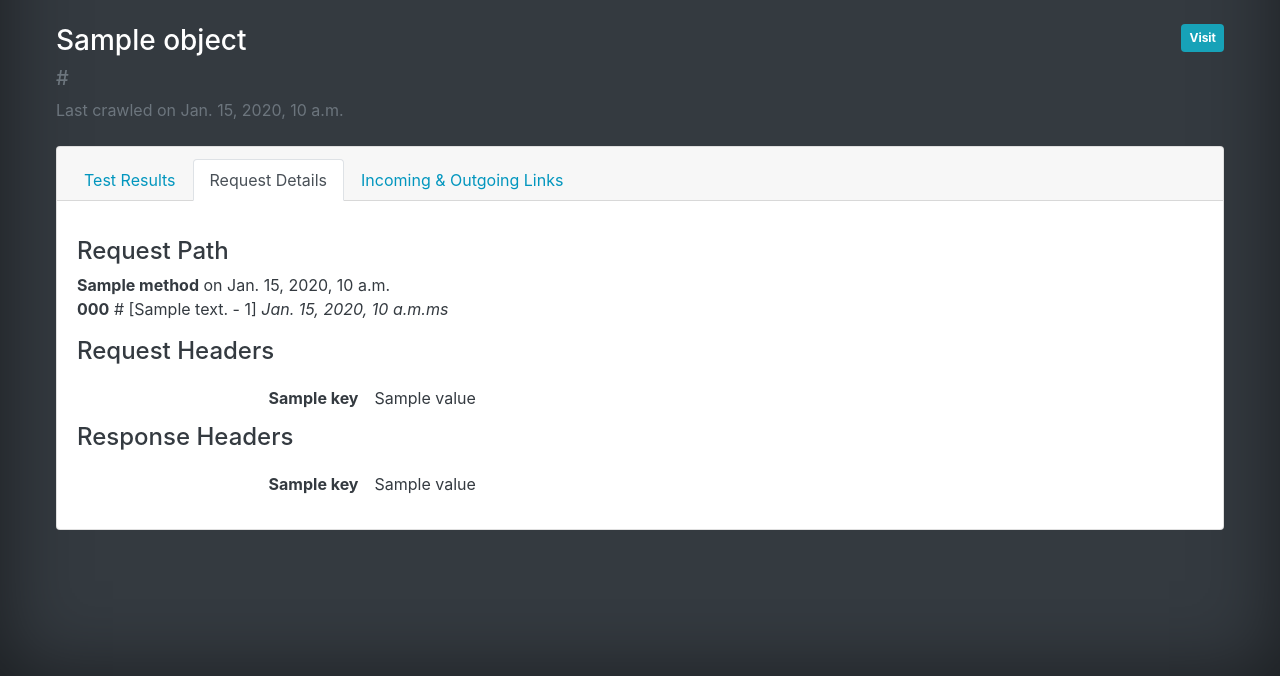
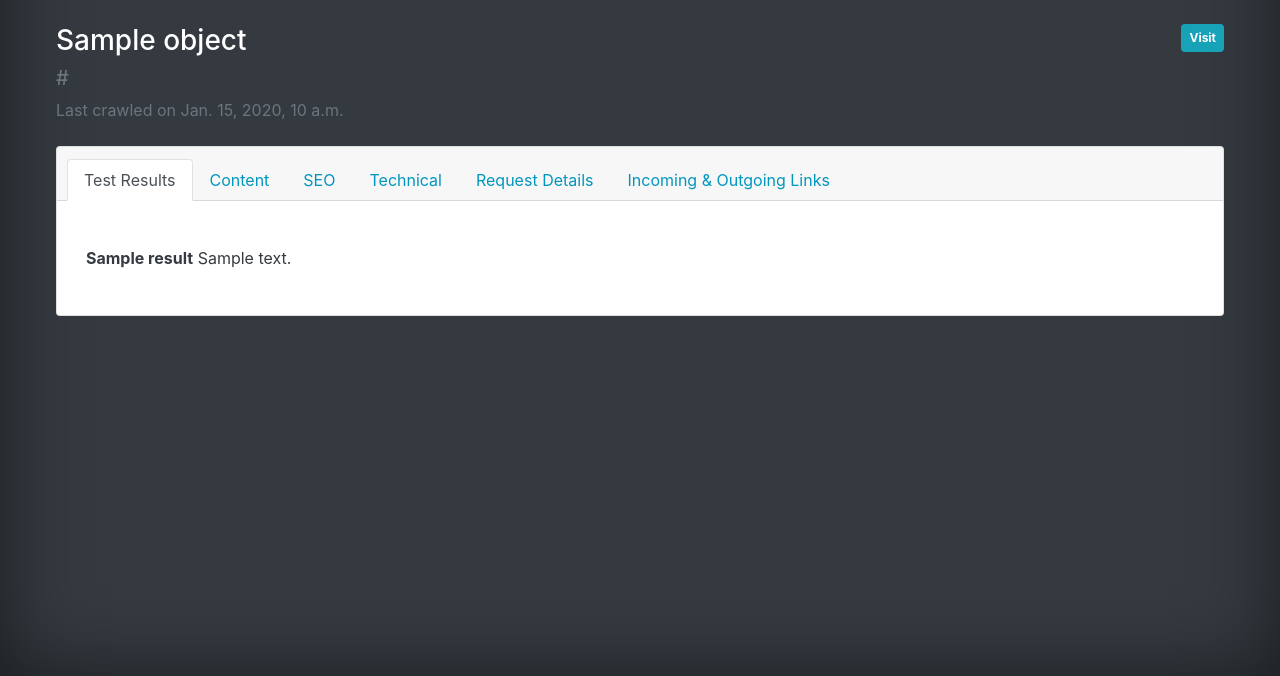
Before and after one commit to ninapavlich/sitecomber, a Django app: template sitecomber/apps/results/templates/results/pageresult_detail.html in a window 1280 px wide. Shown: the part 124-800 px from the top of the page. Run offline with Django 3.2, Linux system fonts and the light colour scheme; the template is opened without the code that fills it: most values are stand-ins (such as "Sample title", 1, 10 or a date in 2020); parts of the project's set-up code (start-up, migrations or seed data) failed here and were passed over; some libraries are stand-ins or nearby versions.

Commit message:
tweak to tab content

```diff
--- a/requirements.txt
+++ b/requirements.txt
@@ -24,7 +24,7 @@ pycparser==2.19
 python-dateutil==2.8.0
 python-magic==0.4.15
 pytz==2018.9
-sitecomber-article-tests==0.0.10
+sitecomber-article-tests==0.0.12
 requests==2.22.0
 six==1.12.0
 sqlparse==0.2.4
--- a/sitecomber/apps/config/templates/config/site_detail.html
+++ b/sitecomber/apps/config/templates/config/site_detail.html
@@ -25,11 +25,11 @@
 
       {% else %}
 
-      <li>(So far) Found <strong>{{object.internal_page_results|length}}</strong> internal pages, with <strong>{{object.external_page_results|length}}</strong> outgoing links. <strong>{{object.uncrawled_page_results|length}}</strong> pages left to crawl</li>
+      <li>(So far) Found <strong>{{object.internal_page_results|length}}</strong> internal pages, with <strong>{{object.external_page_results|length}}</strong> outgoing links. <strong>{{object.uncrawled_page_results|length}}</strong> pages left to crawl.</li>
 
       {% endif %}
 
-      <li><strong class="text-danger">{{object.pages_with_errors|length}}</strong> pages with errors</li>
+      <li><strong class="text-danger">{{object.pages_with_errors|length}}</strong> pages with errors.</li>
 
     </ul>
 
--- a/sitecomber/apps/results/templates/results/pageresult_detail.html
+++ b/sitecomber/apps/results/templates/results/pageresult_detail.html
@@ -33,33 +33,59 @@
     <div class="card-header">
       <ul class="nav nav-tabs card-header-tabs" role="tablist">
         <li class="nav-item">
-          <a class="nav-link" href="#tests" role="tab" aria-controls="description" aria-selected="false">Test Results</a>
+          <a class="nav-link active" href="#tests" role="tab" aria-controls="description" aria-selected="true">Test Results</a>
+        </li>
+
+        <li class="nav-item">
+          <a class="nav-link" href="#content" role="tab" aria-controls="deals" aria-selected="false">Content</a>
         </li>
         <li class="nav-item">
-          <a class="nav-link active"  href="#request" role="tab" aria-controls="history" aria-selected="true">Request Details</a>
+          <a class="nav-link" href="#seo" role="tab" aria-controls="deals" aria-selected="false">SEO</a>
+        </li>
+        <li class="nav-item">
+          <a class="nav-link" href="#technical" role="tab" aria-controls="deals" aria-selected="false">Technical</a>
+        </li>
+
+        <li class="nav-item">
+          <a class="nav-link"  href="#request" role="tab" aria-controls="history" aria-selected="false">Request Details</a>
         </li>
         <li class="nav-item">
           <a class="nav-link" href="#links" role="tab" aria-controls="deals" aria-selected="false">Incoming &amp; Outgoing Links</a>
         </li>
 
+
       </ul>
     </div>
     <div class="card-body">
+       <div class="tab-content mt-3">
 
 
-       <div class="tab-content mt-3">
-        <div class="tab-pane " id="tests" role="tabpanel">
+
+        <div class="tab-pane active" id="tests" role="tabpanel">
           <ul class="list-unstyled">
             {% for result in object.test_results %}
             <li class="p-2 my-2 alert alert-{{result.bootstrap_class}}">
               <strong>{{result.test_title}}</strong> {{result.message}}
             </li>
             {% endfor %}
-
           </ul>
         </div>
 
-        <div class="tab-pane active" id="request" role="tabpanel" aria-labelledby="history-tab">
+
+        <div class="tab-pane" id="content" role="tabpanel">
+          Content TODO
+        </div>
+
+        <div class="tab-pane" id="seo" role="tabpanel">
+          SEO TODO
+        </div>
+
+        <div class="tab-pane" id="technical" role="tabpanel">
+          technical TODO
+        </div>
+
+
+        <div class="tab-pane" id="request" role="tabpanel" aria-labelledby="history-tab">
           {% if object.latest_request %}
           {% if object.latest_request.response %}
           <h4>Request Path</h4>
@@ -71,8 +97,10 @@
           </ul>
           {% endif %}
 
-          <div class="clearfix">
+          <div class="clearfix mt-4">
             <h4>Request Headers</h4>
+
+            <div class="border rounded bg-light clearfix">
               <dl>
               {% for key, value in object.latest_request.request_header_json.items %}
                 <dt>{{key}}</dt>
@@ -80,9 +108,13 @@
               {% endfor %}
               </dl>
             </div>
+          </div>
 
-          <div class="clearfix">
+          <div class="clearfix mt-4">
             <h4>Response Headers</h4>
+
+            <div class="border rounded bg-light clearfix">
+
               {% if object.latest_request.response %}
               <dl>
               {% for key, value in object.latest_request.response.response_header_json.items %}
@@ -93,31 +125,47 @@
               {% else %}
               <p>Page response hasn't been recorded</p>
               {% endif %}
+
             </div>
+          </div>
+
+          {% if object.latest_request.response.text_content %}
+          <h4 class="mt-4">Source</h4>
+          <div class="border rounded bg-light p-3">
+            <pre>{{object.latest_request.response.enumerated_source}}</pre>
+          </div>
+          {% endif %}
 
           {% else %}
           <p>Page hasn't been loaded yet</p>
           {% endif %}
-
         </div>
 
+
+
+
         <div class="tab-pane" id="links" role="tabpanel" aria-labelledby="deals-tab">
-
           <h4>Incoming links from within {{object.site_domain.site}}</h4>
           <ul class="list-unstyled">
             {% for link in object.incoming_links.all %}
             <li class="my-1 clearfix"><a href="{% url 'page-result-detail' link.site_domain.site.pk link.pk %}">{{link.url}}</a> <a class="float-right badge badge-info p-2" href="{{link.url}}" target="_blank">Visit</a></li>
+            {% empty %}
+            <li>No internal links to this page found yet.</li>
             {% endfor %}
           </ul>
-
           <h4>Outgoing links</h4>
           <ul class="list-unstyled">
             {% for link in object.outgoing_links.all %}
             <li class="my-1 clearfix"><a href="{% url 'page-result-detail' link.site_domain.site.pk link.pk %}">{{link.url}}</a> <a class="float-right badge badge-info p-2" href="{{link.url}}" target="_blank">Visit</a></li>
+            {% empty %}
+            <li>No outgoing links found on this page.</li>
             {% endfor %}
           </ul>
+        </div>
 
-        </div>
+
+
+
       </div>
     </div>
   </div>
```
Also changed, not shown: frontend/scripts/ui.js (+5 -3 lines), sitecomber/apps/results/models.py (+15 -0 lines), sitecomber/apps/shared/static/main.js. Lines whose indentation alone changed are shown as unchanged.
